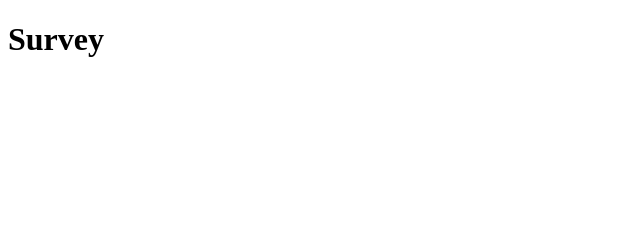
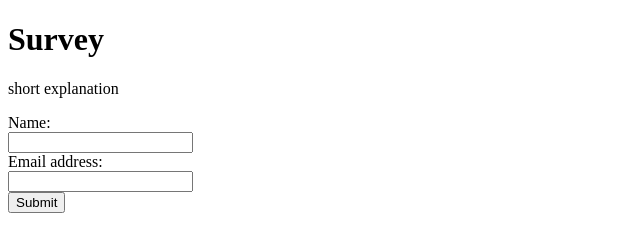
Before and after one commit to rdupont515/SurveyForm, a plain HTML site: page index.html in a window 1280 px wide. Shown: the whole page, without its empty margins (0-640 px from the left). Drawn offline with Linux system fonts and the light colour scheme.

Commit message:
Added form elements

```diff
--- a/index.html
+++ b/index.html
@@ -7,6 +7,14 @@
 
 </style>
 <h1 id="title">Survey</h1>
+<p id="description">short explanation</p>
+<form id="survey-form">
+  <label for="name">Name:</label><br>
+  <input type="text" id="name" name="name"><br>
+  <label for="email">Email address:</label><br>
+  <input type="text" id="email" name="email"><br>
+  <input type="submit" value="Submit">
+</form>
 </main>
 <script src=https://cdn.freecodecamp.org/testable-projects-fcc/v1/bundle.js></script>
 </html>
```
